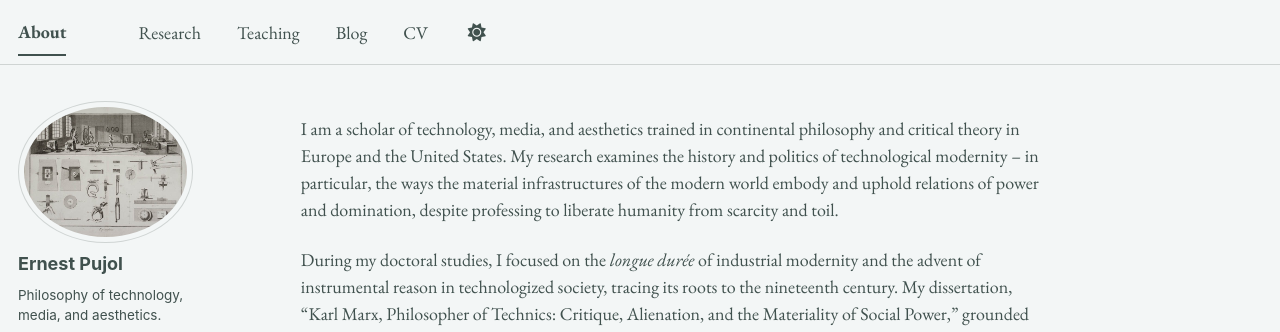
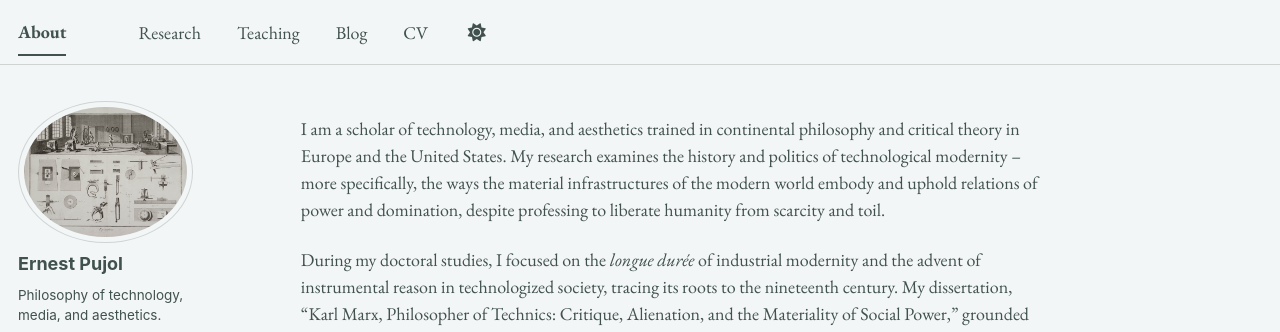
Before and after one commit to epujol90/epujol90.github.io, a Jekyll site: the page built from _pages/about.md, in a window 1280 px wide and 1042 px high. Shown: the top 332 px of the window. Built offline with Jekyll 4.4.1, drawn with Linux system fonts in a browser that asks for light colours; some web fonts are replaced; a script bundle is joined from its source files by our own code; library files that are not in the unit come from our copies.

Commit message:
Update about.md

```diff
--- a/_pages/about.md
+++ b/_pages/about.md
@@ -6,7 +6,7 @@ redirect_from:
   - /about/
   - /about.html
 ---
-I am a scholar of technology, media, and aesthetics trained in continental philosophy and critical theory in Europe and the United States. My research examines the history and politics of technological modernity -- in particular, the ways the material infrastructures of the modern world embody and uphold relations of power and domination, despite professing to liberate humanity from scarcity and toil.
+I am a scholar of technology, media, and aesthetics trained in continental philosophy and critical theory in Europe and the United States. My research examines the history and politics of technological modernity -- more specifically, the ways the material infrastructures of the modern world embody and uphold relations of power and domination, despite professing to liberate humanity from scarcity and toil.
 
 During my doctoral studies, I focused on the _longue durée_ of industrial modernity and the advent of instrumental reason in technologized society, tracing its roots to the nineteenth century. My dissertation, “Karl Marx, Philosopher of Technics: Critique, Alienation, and the Materiality of Social Power,” grounded this historical inquiry in Marx’s engagement with the industrial literature of his time, reconstructing -- against prevailing productivist and economicist readings -- how he theorized the relationship between capitalism and modern technological transformations. I argued that Marx’s account of industrial development, though largely misunderstood by the Marxist tradition, presciently identified in the capitalist "subsumption" of the labor process the basis of the technocratic logic that mediates human-machine entanglements in advanced industrial society. I contend that this core principle of capitalist modernity has not only steered the course of the so-called information age but has also reasserted itself with renewed vigor in the contemporary AI project -- particularly in its claim to expand human autonomy by automating judgment and reason.
 
```
